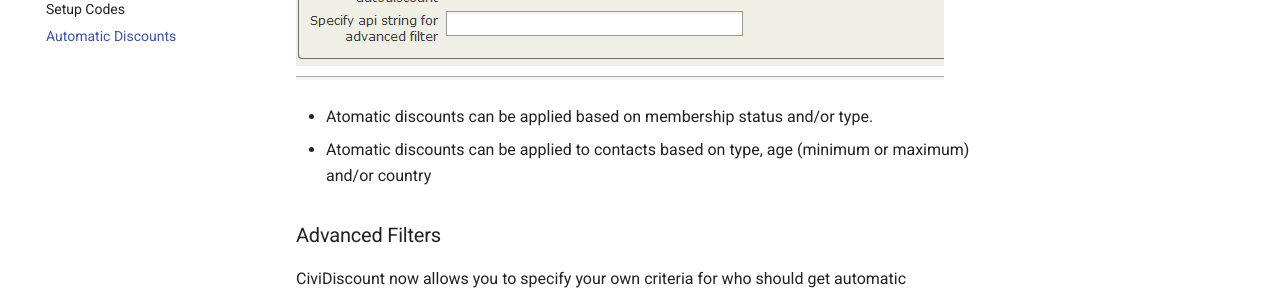
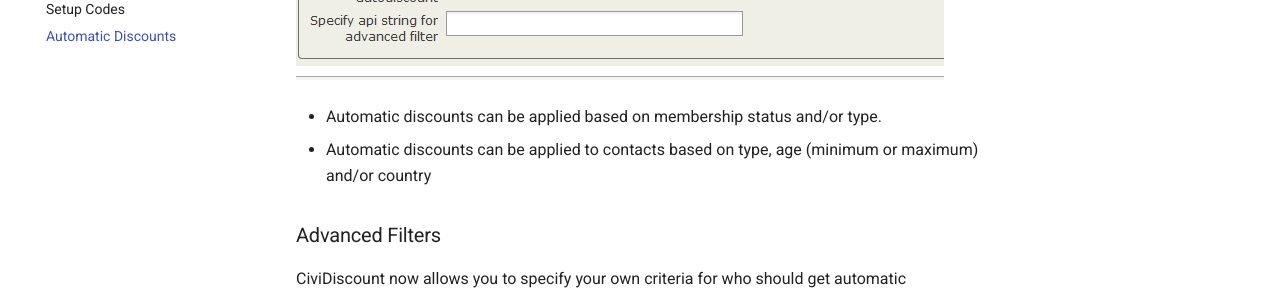
Before and after one commit to civicrm/org.civicrm.module.cividiscount, an MkDocs documentation site: the page built from docs/autodiscount.md, in a window 1280 px wide and 900 px high, scrolled down 461 px. Shown: the part 153-448 px from the top of the window. Built offline with MkDocs 1.6.1 and Material for MkDocs 9.7.7, drawn with Linux system fonts in a browser that asks for light colours; comment, search, counter and statistics services are not loaded; old or Windows-style settings are respelled for this version of MkDocs.

Commit message:
Fix spelling error

```diff
--- a/docs/autodiscount.md
+++ b/docs/autodiscount.md
@@ -4,8 +4,8 @@ Anyone with the selected memberships or contact attributes will automatically ha
 
 ![Screenshot of automatic discount setup](/images/autodiscount.png)
 
-* Atomatic discounts can be applied based on membership status and/or type.
-* Atomatic discounts can be applied to contacts based on type, age (minimum or maximum) and/or country
+* Automatic discounts can be applied based on membership status and/or type.
+* Automatic discounts can be applied to contacts based on type, age (minimum or maximum) and/or country
 
 ### Advanced Filters
 CiviDiscount now allows you to specify your own criteria for who should get automatic discounts. This is a powerful feature but does require some technical skill and thorough testing is recommended. Use the api explorer (on your site at the url civicrm/api/explorer) to help you discover the api options you could pass.
```
